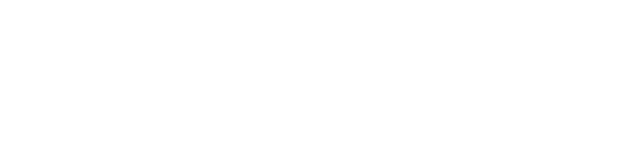
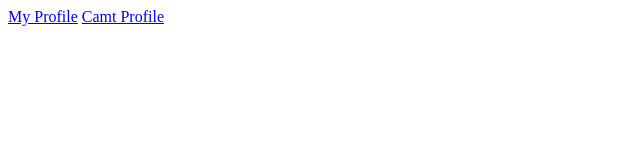
Before and after one commit to SammyEiei/Lab03RepoNew, a plain HTML site: page index.html in a window 1280 px wide. Shown: the whole page, without its empty margins (0-640 px from the left). Drawn offline with Linux system fonts and the light colour scheme.

Commit message:
release 1

```diff
--- a/index.html
+++ b/index.html
@@ -7,5 +7,7 @@
 </head>
 <body>
     <a href="friend-profile.html"Link to friend profile></a>
+    <a href="profile.html">My Profile</a>
+    <a href="camt.html">Camt Profile</a>
 </body>
 </html>
```
